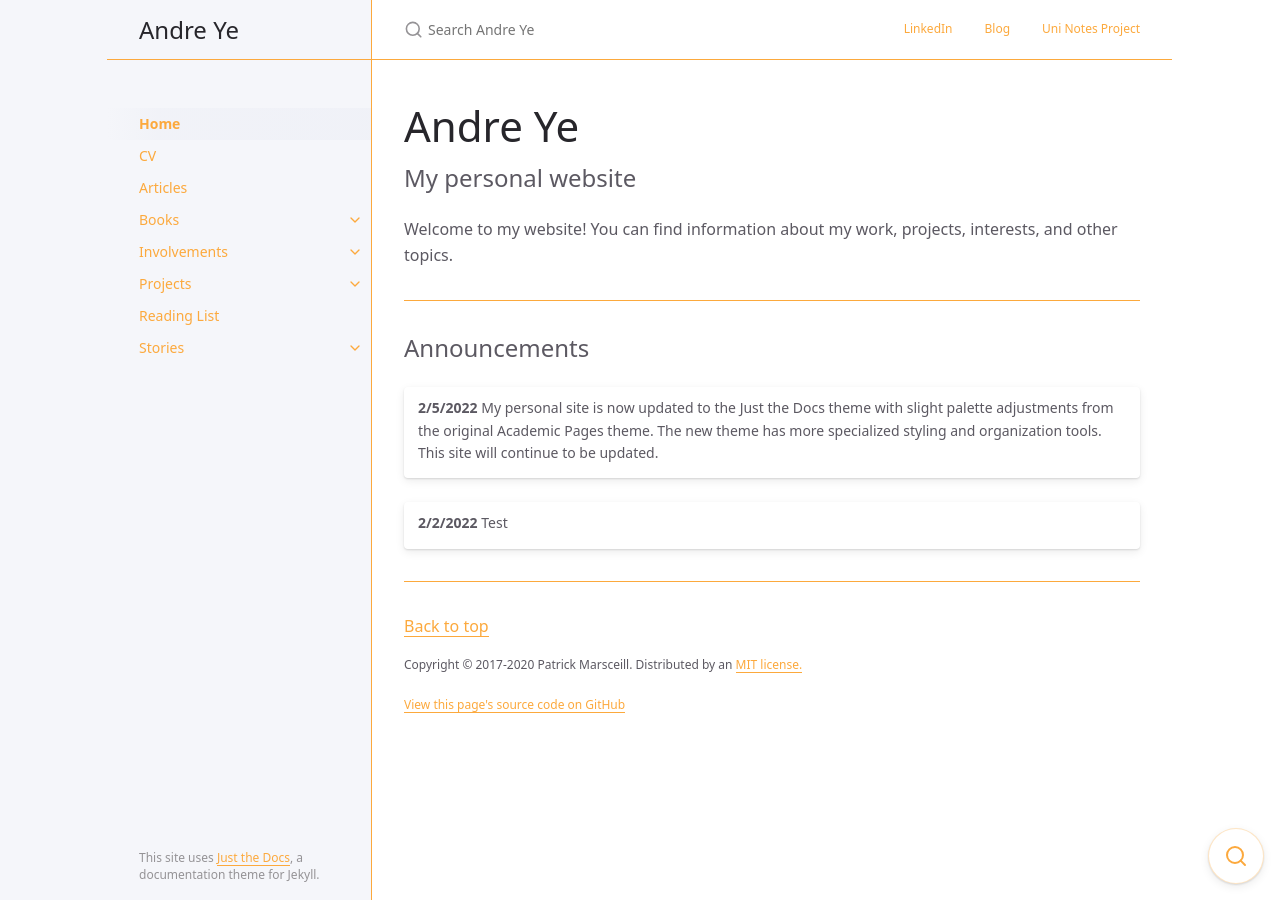
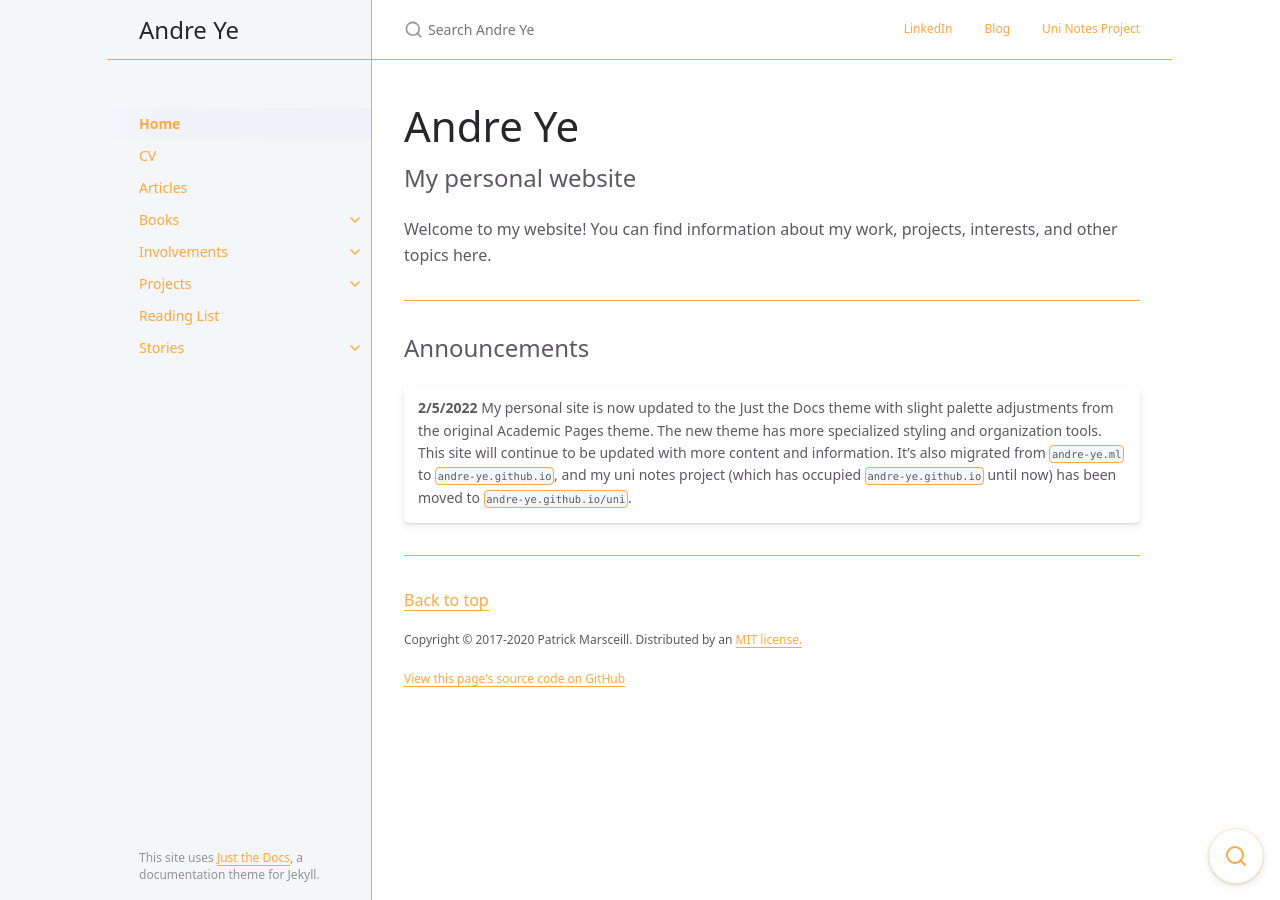
Before and after one commit to andre-ye/andre-ye.github.io-retired, a Jekyll site: the page built from index.md, in a window 1280 px wide. Built offline with Jekyll 4.4.1, drawn with Linux system fonts in a browser that asks for light colours; nearby versions of some CDN libraries.

Commit message:
Update index.md

```diff
--- a/index.md
+++ b/index.md
@@ -12,13 +12,11 @@ permalink: /
 My personal website
 {: .fs-6 .fw-300 }
 
-Welcome to my website! You can find information about my work, projects, interests, and other topics.
+Welcome to my website! You can find information about my work, projects, interests, and other topics here.
 
 ---
 
 Announcements
 {: .fs-6 .fw-400 }
 
-| **2/5/2022** My personal site is now updated to the Just the Docs theme with slight palette adjustments from the original Academic Pages theme. The new theme has more specialized styling and organization tools. This site will continue to be updated. |
-
-| **2/2/2022** Test |
+| **2/5/2022** My personal site is now updated to the Just the Docs theme with slight palette adjustments from the original Academic Pages theme. The new theme has more specialized styling and organization tools. This site will continue to be updated with more content and information. It's also migrated from `andre-ye.ml` to `andre-ye.github.io`, and my uni notes project (which has occupied `andre-ye.github.io` until now) has been moved to `andre-ye.github.io/uni`. |
```
